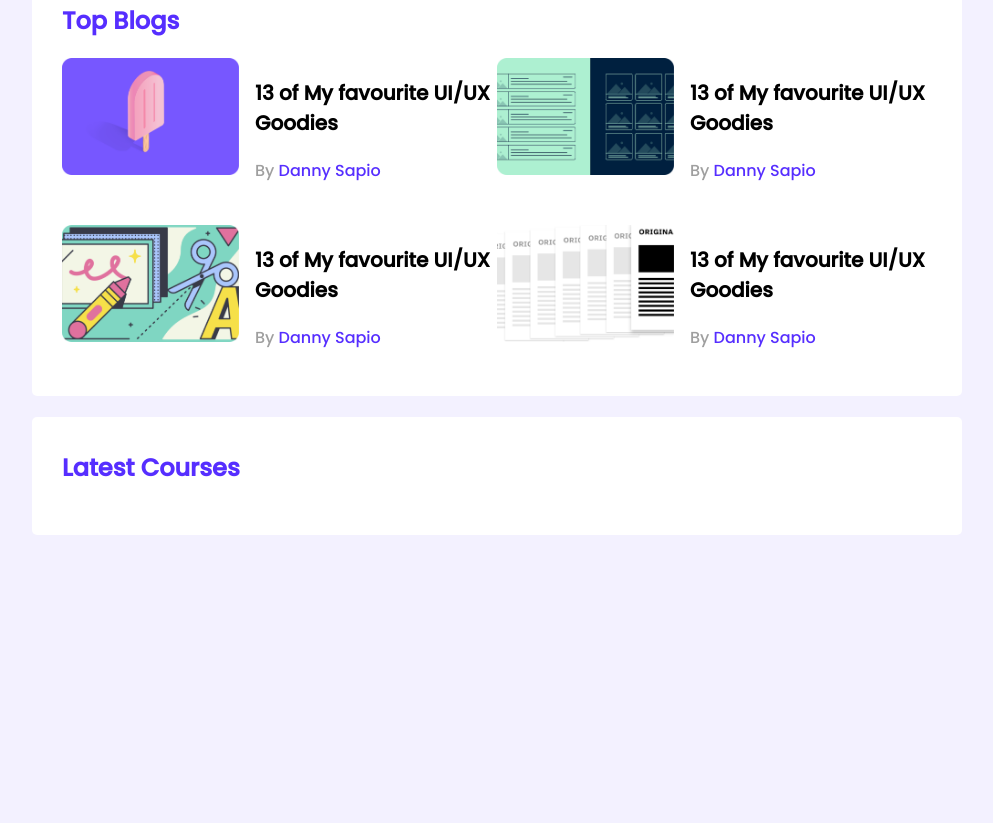
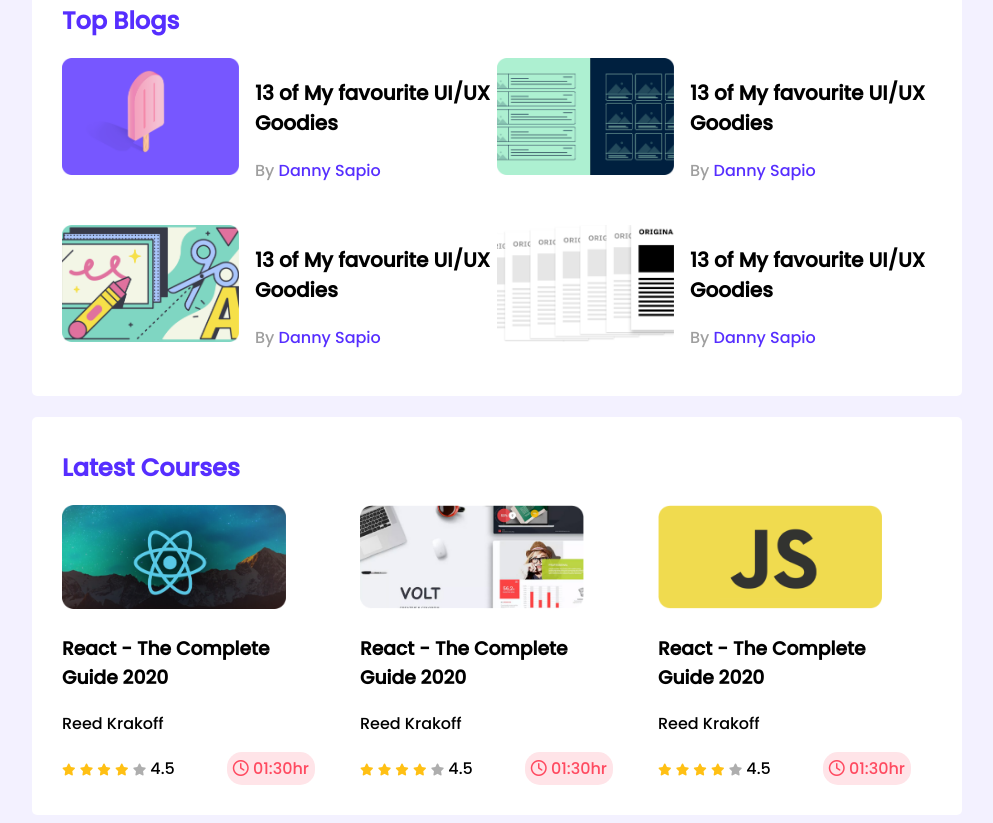
Before and after one commit to jobairshakib/leaderboard-CSS3, a plain HTML site: page index.html in a window 1280 px wide. Shown: the part 329-1152 px from the top of the page, without its empty margins (143-1136 px from the left). Before the commit the page ends 872 px from the top, so only its background shows below. Drawn offline with Linux system fonts and the light colour scheme.

Commit message:
responsive

```diff
--- a/index.html
+++ b/index.html
@@ -5,8 +5,12 @@
     <meta http-equiv="X-UA-Compatible" content="IE=edge">
     <meta name="viewport" content="width=device-width, initial-scale=1.0">
     <title>LeaderBoard</title>
+     <!-- font awsome -->
+     <script src="https://kit.fontawesome.com/992bdd091f.js" crossorigin="anonymous"></script>
     <!-- stylesheet -->
     <link rel="stylesheet" href="styles/style.css">
+
+
 </head>
 <body>
     <!-- header start -->
@@ -93,6 +97,77 @@
         <!-- Latest Courses -->
         <section class="container">
             <h2 class="section-title">Latest Courses</h2>
+            <div class="courses">
+                <div class="course">
+                    <div class="course-banner">
+                        <img src="images/courses/course-1.png" alt="">
+                    </div>
+                    <div class="course-detail">
+                        <h3 class="course-title">React - The Complete Guide 2020</h3>
+                        <p class="course-author">Reed Krakoff</p>
+                        <div class="course-info">
+                            <div>
+                                <i class="fas fa-star filled"></i>
+                                <i class="fas fa-star filled"></i>
+                                <i class="fas fa-star filled"></i>
+                                <i class="fas fa-star filled"></i>
+                                <i class="fas fa-star empty"></i>
+                                <span>4.5</span>
+                            </div>
+                            <div class="course-duration">
+                                <i class="far fa-clock"></i>
+                                <span>01:30hr</span>
+                            </div>
+                        </div>
+                    </div>
+                </div>
+                <div class="course">
+                    <div class="course-banner">
+                        <img src="images/courses/course-2.png" alt="">
+                    </div>
+                    <div class="course-detail">
+                        <h3 class="course-title">React - The Complete Guide 2020</h3>
+                        <p class="course-author">Reed Krakoff</p>
+                        <div class="course-info">
+                            <div>
+                                <i class="fas fa-star filled"></i>
+                                <i class="fas fa-star filled"></i>
+                                <i class="fas fa-star filled"></i>
+                                <i class="fas fa-star filled"></i>
+                                <i class="fas fa-star empty"></i>
+                                <span>4.5</span>
+                            </div>
+                            <div class="course-duration">
+                                <i class="far fa-clock"></i>
+                                01:30hr
+                            </div>
+                        </div>
+                    </div>
+                </div>
+                <div class="course">
+                    <div class="course-banner">
+                        <img src="images/courses/course-3.png" alt="">
+                    </div>
+                    <div class="course-detail">
+                        <h3 class="course-title">React - The Complete Guide 2020</h3>
+                        <p class="course-author">Reed Krakoff</p>
+                        <div class="course-info">
+                            <div>
+                                <i class="fas fa-star filled"></i>
+                                <i class="fas fa-star filled"></i>
+                                <i class="fas fa-star filled"></i>
+                                <i class="fas fa-star filled"></i>
+                                <i class="fas fa-star empty"></i>
+                                <span>4.5</span>
+                            </div>
+                            <div class="course-duration">
+                                <i class="far fa-clock"></i>
+                                01:30hr
+                            </div>
+                        </div>
+                    </div>
+                </div>
+            </div>
         </section>
     </main>
 </body>
--- a/styles/style.css
+++ b/styles/style.css
@@ -78,3 +78,65 @@ hr{
     font-size: 16px;
     color: #562EFF;
 }
+
+/*------------------- courses style
+-------------------- */
+.courses{
+    display: grid;
+    grid-template-columns: repeat(3,1fr);
+    grid-column-gap: 24px;
+}
+.course{
+    width: 253px;
+}
+.course .course-banner img{
+    width: 224px;
+    height: 104px;
+}
+.course-info{
+    display: flex;
+    align-items: center;
+    justify-content: space-between;
+}
+.course-duration{
+    background-color: #FFE4E8 ;
+    color: #FF4A60;
+    border-radius: 15px;
+}
+.course-duration{
+    padding: 4px 6px;
+}
+.fa-star{
+    font-size: 12px;
+}
+.fa-star.filled{
+    color: #FFC014;
+}
+.fa-star.empty{
+    color: #AEAEAE;
+}
+/*-----------------------------
+             media queries
+ ------------------------------*/
+ /* Mobile Device */
+ @media  only screen and (max-width:688px){
+    .container{
+        width: 100%;
+    }
+    .players, .blogs, .courses{
+         grid-template-columns: repeat(1,1fr);
+     }
+     .player, .blog{
+         flex-direction: column;
+     }
+ }
+ /* tablet devices
+ */
+ @media only screen and (min-width:688px) and (max-width:992px) {
+     .container{
+         width: 100%;
+     }
+     .players, .courses{
+        grid-template-columns: repeat(2,1fr);
+     }
+ }
```
